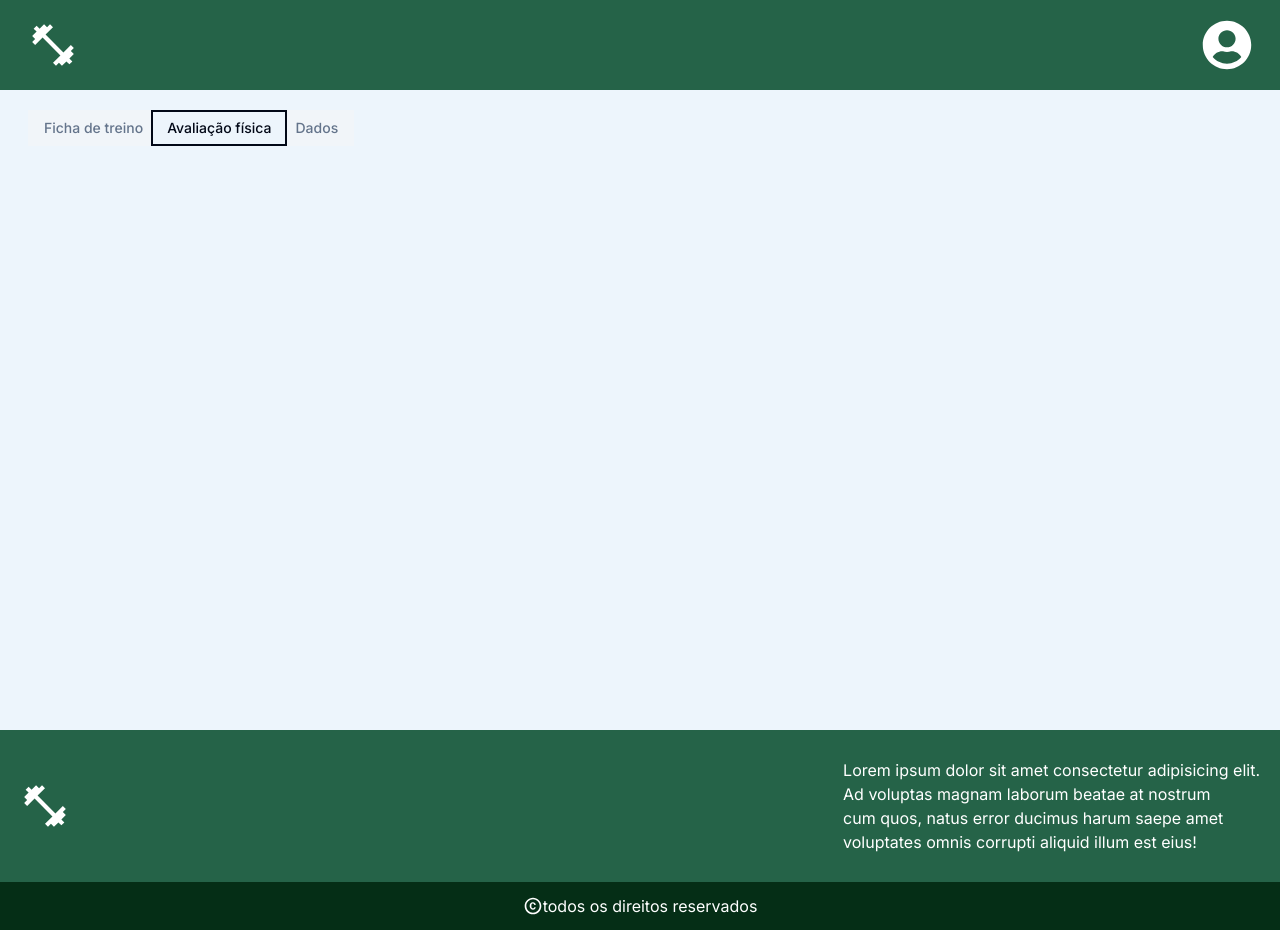
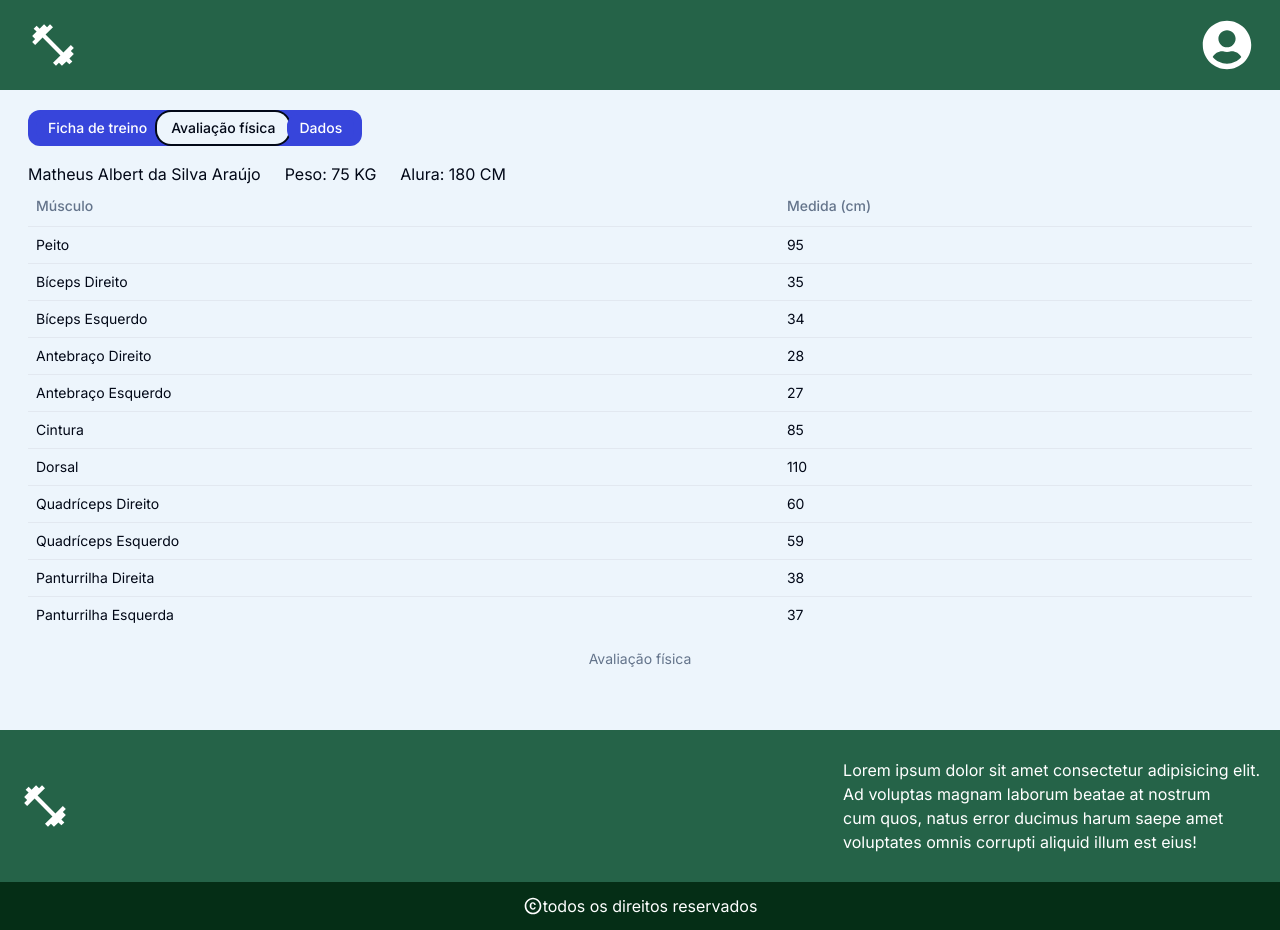
Before and after one commit to Albert1616/Sistema-Personal-Web, a Next.js app in the folder front/: page /aluno/detalhes in a window 1280 px wide. Both pictures are taken after a click on the tab "Avaliação física". Built offline with nearby package versions, Linux system fonts and the light colour scheme.

Commit message:
feat: página layout de avalição física do usuário

```diff
--- a/front/src/app/aluno/detalhes/page.tsx
+++ b/front/src/app/aluno/detalhes/page.tsx
@@ -6,17 +6,35 @@ import { Tabs, TabsContent, TabsList, TabsTrigger } from "@/components/ui/tabs"
 import { Button } from '@/components/ui/button'
 import Link from 'next/link'
 import CardFicha from '@/components/fichaTreino/cardFicha'
+import AvaliacaoFisica from '@/components/avaliacaoFisica/avaliacaoFisica'
 
+const medidasFicticias = {
+    peso: 75,
+    altura: 180,
+    peito: 95,
+    bicepsDireito: 35,
+    bicepsEsquerdo: 34,
+    antebracoDireito: 28,
+    antebracoEsquerdo: 27,
+    cintura: 85,
+    dorsal: 110,
+    quadricepsDireito: 60,
+    quadricepsEsquerdo: 59,
+    panturrilhaDireito: 38,
+    panturrilhaEsquerdo: 37,
+};
 
 function page() {
     const [isFicha, setIsFicha] = useState(true);
+    const [isAvaliacao, setIsAvaliacao] = useState(true);
+
   return (
     <div className='h-[80vh] w-screen'>
  <Tabs defaultValue="ficha" className="w-full py-5 px-7">
-        <TabsList>
-            <TabsTrigger value="ficha">Ficha de treino</TabsTrigger>
-            <TabsTrigger value="avaliacao">Avaliação física</TabsTrigger>
-            <TabsTrigger value="dados">Dados</TabsTrigger>
+        <TabsList className='text-white bg-tabsColor rounded-xl p-2'>
+            <TabsTrigger value="ficha" className='bg-tabsColor rounded-xl'>Ficha de treino</TabsTrigger>
+            <TabsTrigger value="avaliacao" className='bg-tabsColor rounded-xl'>Avaliação física</TabsTrigger>
+            <TabsTrigger value="dados" className='bg-tabsColor rounded-xl'>Dados</TabsTrigger>
         </TabsList>
 
         <TabsContent value="ficha" className='grid grid-cols-3'>
@@ -30,9 +48,18 @@ function page() {
             )}
 
         </TabsContent>
-        <TabsContent value="avalicao">
-            <h1>Nenhum treino cadastrado</h1>
-            <Button><Link href='/formTreino'>Adicionar treino</Link></Button>
+        <TabsContent value="avaliacao">
+            {isAvaliacao?(
+                <AvaliacaoFisica
+                    {...medidasFicticias}
+                />
+            ):(
+                <>
+                    <h1>Nenhum treino cadastrado</h1>
+                    <Button><Link href='/formTreino'>Adicionar treino</Link></Button>
+                </>
+            )}
+
         </TabsContent>
         <TabsContent value="dados">
             <h1>Dados do aluno</h1>
--- /dev/null
+++ b/front/src/components/avaliacaoFisica/avaliacaoFisica.tsx
@@ -0,0 +1,99 @@
+import React from 'react'
+
+import {
+    Table,
+    TableBody,
+    TableCaption,
+    TableCell,
+    TableHead,
+    TableHeader,
+    TableRow,
+  } from "@/components/ui/table"
+import { table } from 'console'
+
+interface medidas{
+    peso:number,
+    altura:number,
+    peito:number,
+    bicepsDireito:number,
+    bicepsEsquerdo:number,
+    antebracoDireito:number,
+    antebracoEsquerdo:number,
+    cintura:number,
+    dorsal:number,
+    quadricepsDireito:number,
+    quadricepsEsquerdo:number,
+    panturrilhaDireito:number,
+    panturrilhaEsquerdo:number,
+}
+
+function avaliacaoFisica({...props}:medidas) {
+  return (
+    <div className='pb-4'>
+        <div className='flex gap-6'>
+            <p>Matheus Albert da Silva Araújo</p>
+            <p>Peso: {props.peso} KG</p>
+            <p>Alura: {props.altura} CM</p>
+        </div>
+        <div>
+        <Table>
+                    <TableCaption>Avaliação física</TableCaption>
+                    <TableHeader>
+                        <TableRow>
+                            <TableHead>Músculo</TableHead>
+                            <TableHead>Medida (cm)</TableHead>
+                        </TableRow>
+                    </TableHeader>
+                    <TableBody>
+                        <TableRow>
+                            <TableCell>Peito</TableCell>
+                            <TableCell>{props.peito}</TableCell>
+                        </TableRow>
+                        <TableRow>
+                            <TableCell>Bíceps Direito</TableCell>
+                            <TableCell>{props.bicepsDireito}</TableCell>
+                        </TableRow>
+                        <TableRow>
+                            <TableCell>Bíceps Esquerdo</TableCell>
+                            <TableCell>{props.bicepsEsquerdo}</TableCell>
+                        </TableRow>
+                        <TableRow>
+                            <TableCell>Antebraço Direito</TableCell>
+                            <TableCell>{props.antebracoDireito}</TableCell>
+                        </TableRow>
+                        <TableRow>
+                            <TableCell>Antebraço Esquerdo</TableCell>
+                            <TableCell>{props.antebracoEsquerdo}</TableCell>
+                        </TableRow>
+                        <TableRow>
+                            <TableCell>Cintura</TableCell>
+                            <TableCell>{props.cintura}</TableCell>
+                        </TableRow>
+                        <TableRow>
+                            <TableCell>Dorsal</TableCell>
+                            <TableCell>{props.dorsal}</TableCell>
+                        </TableRow>
+                        <TableRow>
+                            <TableCell>Quadríceps Direito</TableCell>
+                            <TableCell>{props.quadricepsDireito}</TableCell>
+                        </TableRow>
+                        <TableRow>
+                            <TableCell>Quadríceps Esquerdo</TableCell>
+                            <TableCell>{props.quadricepsEsquerdo}</TableCell>
+                        </TableRow>
+                        <TableRow>
+                            <TableCell>Panturrilha Direita</TableCell>
+                            <TableCell>{props.panturrilhaDireito}</TableCell>
+                        </TableRow>
+                        <TableRow>
+                            <TableCell>Panturrilha Esquerda</TableCell>
+                            <TableCell>{props.panturrilhaEsquerdo}</TableCell>
+                        </TableRow>
+                    </TableBody>
+                </Table>
+    </div>
+    </div>
+  )
+}
+
+export default avaliacaoFisica
--- /dev/null
+++ b/front/src/components/ui/table.tsx
@@ -0,0 +1,120 @@
+import * as React from "react"
+
+import { cn } from "@/lib/utils"
+
+const Table = React.forwardRef<
+  HTMLTableElement,
+  React.HTMLAttributes<HTMLTableElement>
+>(({ className, ...props }, ref) => (
+  <div className="relative w-full overflow-auto">
+    <table
+      ref={ref}
+      className={cn("w-full caption-bottom text-sm", className)}
+      {...props}
+    />
+  </div>
+))
+Table.displayName = "Table"
+
+const TableHeader = React.forwardRef<
+  HTMLTableSectionElement,
+  React.HTMLAttributes<HTMLTableSectionElement>
+>(({ className, ...props }, ref) => (
+  <thead ref={ref} className={cn("[&_tr]:border-b", className)} {...props} />
+))
+TableHeader.displayName = "TableHeader"
+
+const TableBody = React.forwardRef<
+  HTMLTableSectionElement,
+  React.HTMLAttributes<HTMLTableSectionElement>
+>(({ className, ...props }, ref) => (
+  <tbody
+    ref={ref}
+    className={cn("[&_tr:last-child]:border-0", className)}
+    {...props}
+  />
+))
+TableBody.displayName = "TableBody"
+
+const TableFooter = React.forwardRef<
+  HTMLTableSectionElement,
+  React.HTMLAttributes<HTMLTableSectionElement>
+>(({ className, ...props }, ref) => (
+  <tfoot
+    ref={ref}
+    className={cn(
+      "border-t bg-muted/50 font-medium [&>tr]:last:border-b-0",
+      className
+    )}
+    {...props}
+  />
+))
+TableFooter.displayName = "TableFooter"
+
+const TableRow = React.forwardRef<
+  HTMLTableRowElement,
+  React.HTMLAttributes<HTMLTableRowElement>
+>(({ className, ...props }, ref) => (
+  <tr
+    ref={ref}
+    className={cn(
+      "border-b transition-colors hover:bg-muted/50 data-[state=selected]:bg-muted",
+      className
+    )}
+    {...props}
+  />
+))
+TableRow.displayName = "TableRow"
+
+const TableHead = React.forwardRef<
+  HTMLTableCellElement,
+  React.ThHTMLAttributes<HTMLTableCellElement>
+>(({ className, ...props }, ref) => (
+  <th
+    ref={ref}
+    className={cn(
+      "h-10 px-2 text-left align-middle font-medium text-muted-foreground [&:has([role=checkbox])]:pr-0 [&>[role=checkbox]]:translate-y-[2px]",
+      className
+    )}
+    {...props}
+  />
+))
+TableHead.displayName = "TableHead"
+
+const TableCell = React.forwardRef<
+  HTMLTableCellElement,
+  React.TdHTMLAttributes<HTMLTableCellElement>
+>(({ className, ...props }, ref) => (
+  <td
+    ref={ref}
+    className={cn(
+      "p-2 align-middle [&:has([role=checkbox])]:pr-0 [&>[role=checkbox]]:translate-y-[2px]",
+      className
+    )}
+    {...props}
+  />
+))
+TableCell.displayName = "TableCell"
+
+const TableCaption = React.forwardRef<
+  HTMLTableCaptionElement,
+  React.HTMLAttributes<HTMLTableCaptionElement>
+>(({ className, ...props }, ref) => (
+  <caption
+    ref={ref}
+    className={cn("mt-4 text-sm text-muted-foreground", className)}
+    {...props}
+  />
+))
+TableCaption.displayName = "TableCaption"
+
+export {
+  Table,
+  TableHeader,
+  TableBody,
+  TableFooter,
+  TableHead,
+  TableRow,
+  TableCell,
+  TableCaption,
+}
--- a/front/tailwind.config.ts
+++ b/front/tailwind.config.ts
@@ -25,6 +25,7 @@ const config = {
         background: "#EDF5FC",
         ButtonColor: "#16C25D",
         ButtonHoverColor: "#21D66C",
+        tabsColor: "#3745DB",
         input: "hsl(var(--input))",
         ring: "hsl(var(--ring))",
         foreground: "hsl(var(--foreground))",
```
